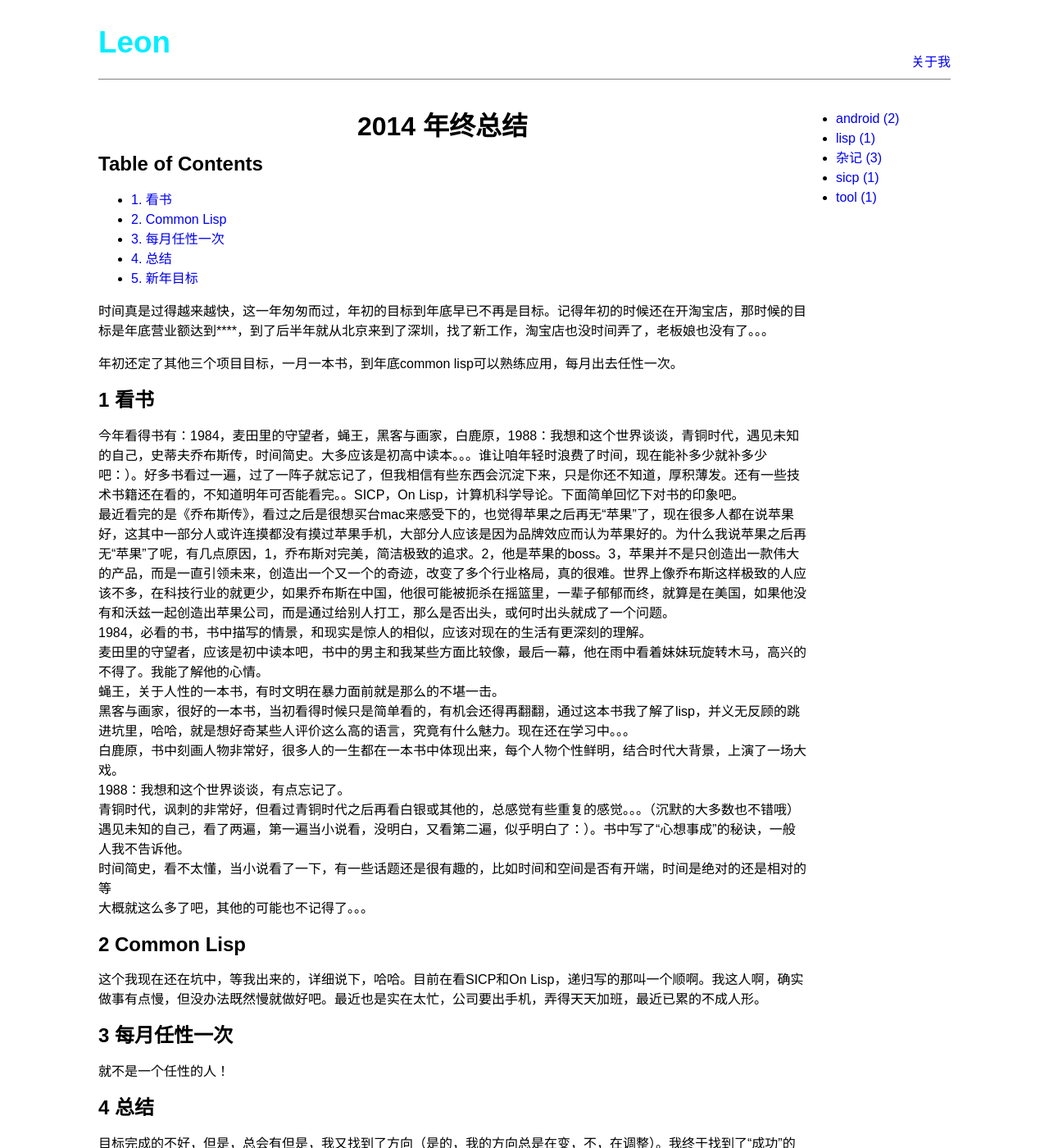
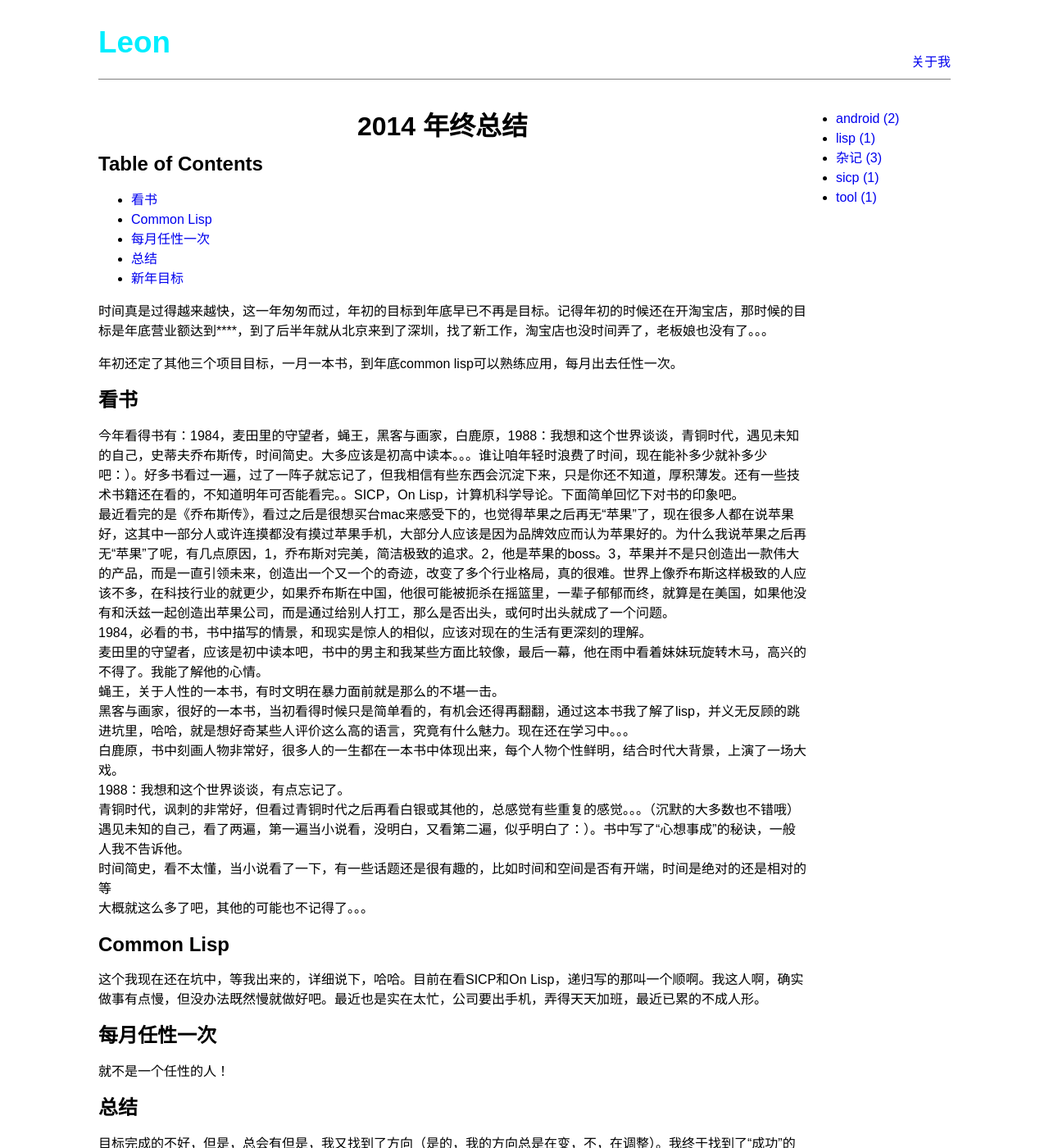
Before and after one commit to leongithub/blog, a Jekyll site: the page built from _posts/miscellany/2014-12-28-summary-2014.html, in a window 1280 px wide and 1400 px high. Shown: the whole window at 82% size. Built offline with Jekyll 4.4.1, drawn with Linux system fonts in a browser that asks for light colours; comment, search, counter and statistics services are not loaded.

Commit message:
add 2014 summary

```diff
--- a/_posts/2014-12-28-summary-2014.html
+++ b/_posts/miscellany/2014-12-28-summary-2014.html
@@ -147,11 +147,11 @@ for the JavaScript code in this tag.
 <h2>Table of Contents</h2>
 <div id="text-table-of-contents">
 <ul>
-<li><a href="#sec-1">1. 看书</a></li>
-<li><a href="#sec-2">2. Common Lisp</a></li>
-<li><a href="#sec-3">3. 每月任性一次</a></li>
-<li><a href="#sec-4">4. 总结</a></li>
-<li><a href="#sec-5">5. 新年目标</a></li>
+<li><a href="#sec-1">看书</a></li>
+<li><a href="#sec-2">Common Lisp</a></li>
+<li><a href="#sec-3">每月任性一次</a></li>
+<li><a href="#sec-4">总结</a></li>
+<li><a href="#sec-5">新年目标</a></li>
 </ul>
 </div>
 </div>
@@ -164,7 +164,7 @@ for the JavaScript code in this tag.
 </p>
 
 <div id="outline-container-sec-1" class="outline-2">
-<h2 id="sec-1"><span class="section-number-2">1</span> 看书</h2>
+<h2 id="sec-1">看书</h2>
 <div class="outline-text-2" id="text-1">
 <p>
 今年看得书有：1984，麦田里的守望者，蝇王，黑客与画家，白鹿原，1988：我想和这个世界谈谈，青铜时代，遇见未知的自己，史蒂夫乔布斯传，时间简史。大多应该是初高中读本。。。谁让咱年轻时浪费了时间，现在能补多少就补多少吧：）。好多书看过一遍，过了一阵子就忘记了，但我相信有些东西会沉淀下来，只是你还不知道，厚积薄发。还有一些技术书籍还在看的，不知道明年可否能看完。。SICP，On Lisp，计算机科学导论。下面简单回忆下对书的印象吧。<br  />
@@ -184,7 +184,7 @@ for the JavaScript code in this tag.
 </div>
 
 <div id="outline-container-sec-2" class="outline-2">
-<h2 id="sec-2"><span class="section-number-2">2</span> Common Lisp</h2>
+<h2 id="sec-2">Common Lisp</h2>
 <div class="outline-text-2" id="text-2">
 <p>
 这个我现在还在坑中，等我出来的，详细说下，哈哈。目前在看SICP和On Lisp，递归写的那叫一个顺啊。我这人啊，确实做事有点慢，但没办法既然慢就做好吧。最近也是实在太忙，公司要出手机，弄得天天加班，最近已累的不成人形。<br  />
@@ -193,7 +193,7 @@ for the JavaScript code in this tag.
 </div>
 
 <div id="outline-container-sec-3" class="outline-2">
-<h2 id="sec-3"><span class="section-number-2">3</span> 每月任性一次</h2>
+<h2 id="sec-3">每月任性一次</h2>
 <div class="outline-text-2" id="text-3">
 <p>
 就不是一个任性的人！<br  />
@@ -202,7 +202,7 @@ for the JavaScript code in this tag.
 </div>
 
 <div id="outline-container-sec-4" class="outline-2">
-<h2 id="sec-4"><span class="section-number-2">4</span> 总结</h2>
+<h2 id="sec-4">总结</h2>
 <div class="outline-text-2" id="text-4">
 <p>
 目标完成的不好，但是，总会有但是，我又找到了方向（是的，我的方向总是在变，不，在调整）。我终于找到了“成功”的捷径，就是坚持，努力，我觉得这是我今年来最大的收获。还有就是学会专注，懂得抛弃不重要的，让目标变得清晰，保持专注。明年就继续坚持以上两条原则就好。<br  />
@@ -211,7 +211,7 @@ for the JavaScript code in this tag.
 </div>
 
 <div id="outline-container-sec-5" class="outline-2">
-<h2 id="sec-5"><span class="section-number-2">5</span> 新年目标</h2>
+<h2 id="sec-5">新年目标</h2>
 <div class="outline-text-2" id="text-5">
 <p>
 虽然在这里列目标有点扯，因为计划总是没有变化快，但还是展望一下。明年继续努力，学习CommonLisp，SICP，努力工作，看书，要养成冥想习惯，在这个浮躁的世界，这个习惯太重要了。恩，就这些了。<br  />
--- a/org_file/miscellany/2014-summary.org
+++ b/org_file/miscellany/2014-summary.org
@@ -1,6 +1,6 @@
 #+TITLE: 2014 年终总结
 #+OPTIONS: author:nil timestamp:nil creator:nil
-#+OPTIONS: \n:t
+#+OPTIONS: \n:t num:nil
 
 时间真是过得越来越快，这一年匆匆而过，年初的目标到年底早已不再是目标。记得年初的时候还在开淘宝店，那时候的目标是年底营业额达到****，到了后半年就从北京来到了深圳，找了新工作，淘宝店也没时间弄了，老板娘也没有了。。。
 
```
